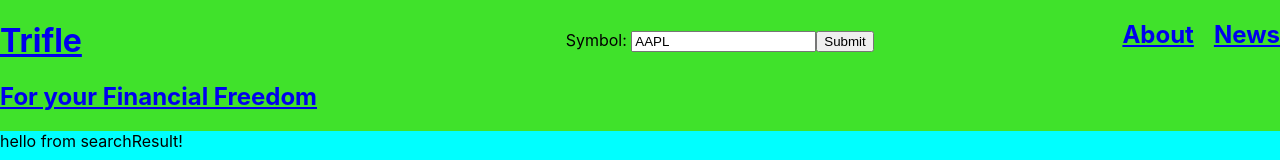
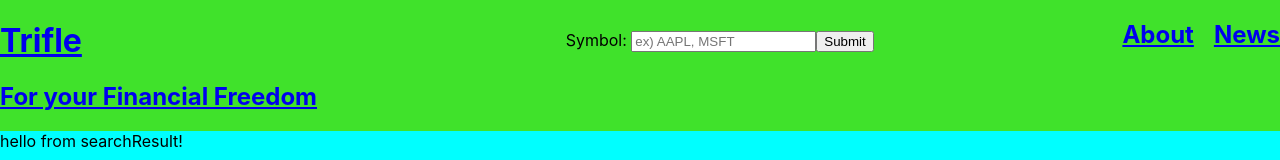
Before and after one commit to mkang7446/Project-TriFle, a React (Create React App) app: page / in a window 1280 px wide. Shown: the top 160 px of the page. Built offline with nearby package versions, Linux system fonts and the light colour scheme; no server answers.

Commit message:
add handle change and sumbit function and connect to context

```diff
--- a/src/App.js
+++ b/src/App.js
@@ -27,10 +27,17 @@ function App() {
 
   const [timeSeries, setTimeSeries] = useState("TIME_SERIES_DAILY");
 
-  const [symbol, setSymbol] = useState("AAPL");
+  const [symbol, setSymbol] = useState("");
 
   // HANDEL FUNCTIONS
-  function handleChange(event) {}
+  function handleChange(event) {
+    setSymbol(event.target.value);
+  }
+
+  function handleSubmit(event) {
+    event.preventDefault();
+    setSymbol(symbol);
+  }
 
   const searchOption = {
     key: process.env.REACT_APP_ALPHAV_KEY,
@@ -53,7 +60,11 @@ function App() {
   }, []);
 
   return (
-    <SymbolContext.Provider value={symbol}>
+    <SymbolContext.Provider
+      value={symbol}
+      handleChange={handleChange}
+      handleSubmit={handleSubmit}
+    >
       <div className="App">
         <Header />
         <main>
--- a/src/Components/Header/SearchForm.js
+++ b/src/Components/Header/SearchForm.js
@@ -2,16 +2,19 @@ import React, { useContext } from "react";
 import { SymbolContext } from "../../Context/SymbolContext";
 
 function SearchForm(props) {
-  const symbol = useContext(SymbolContext);
+  const { symbol, handleChange, handleSubmit } = useContext(SymbolContext);
+
   return (
     <div className="search-bar">
-      <form action="">
+      <form onSubmit={handleSubmit}>
         <label htmlFor="searchBar">Symbol: </label>
         <input
           value={symbol}
+          onChange={handleChange}
           id="searchBar"
           type="text"
           placeholder="ex) AAPL, MSFT"
+          required
         />
         <button>Submit</button>
       </form>
```
